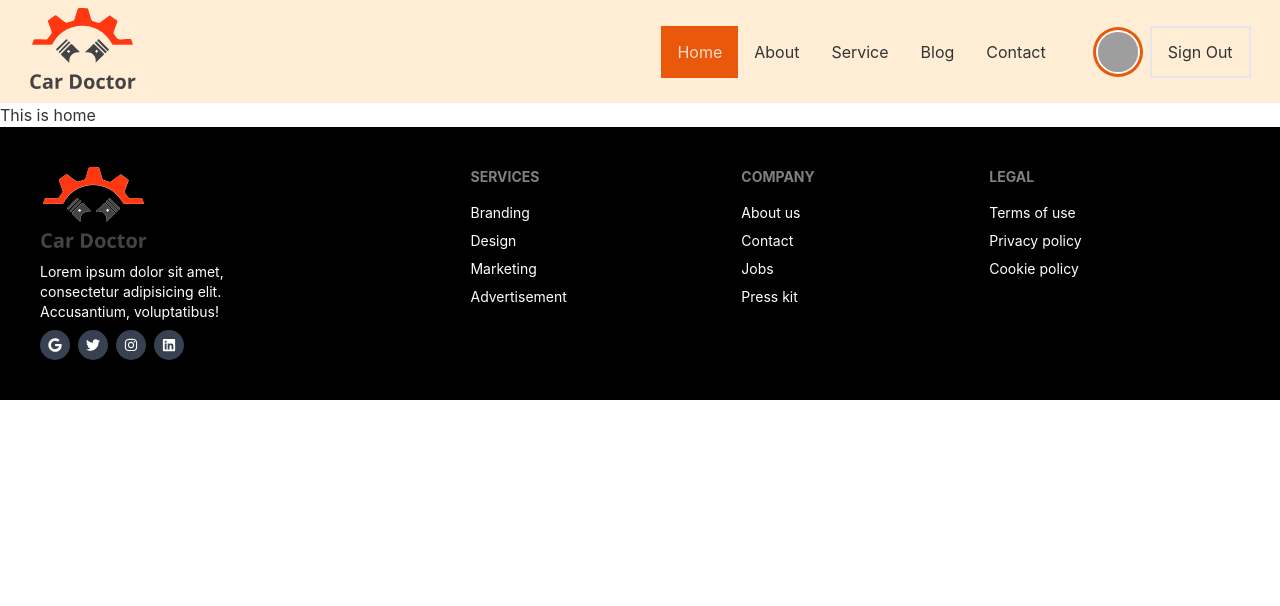
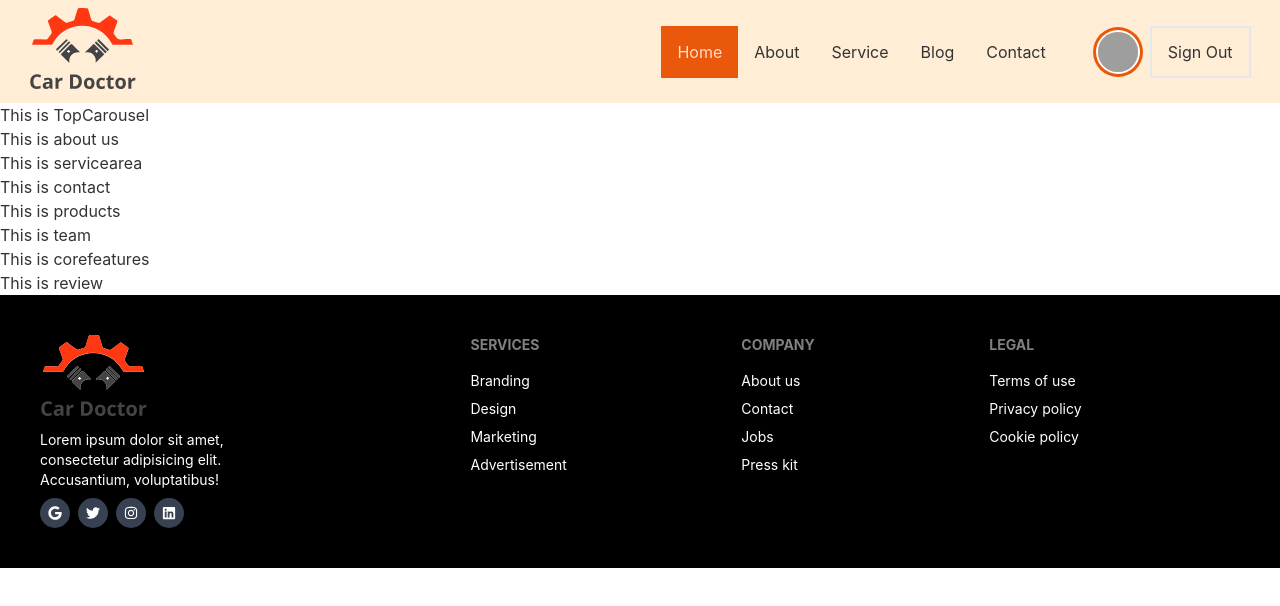
Before and after one commit to Chayti/genius-car-client_vite, a React (Create React App) app: page /home in a window 1280 px wide. Shown: the top 606 px of the page. Built offline with nearby package versions, Linux system fonts and the light colour scheme; grey boxes are pictures that could not be loaded.

Commit message:
all components setup done for home page

```diff
--- /dev/null
+++ b/src/Pages/Home/AboutUs/AboutUs.js
@@ -0,0 +1,11 @@
+import React from 'react';
+
+const AboutUs = () => {
+    return (
+        <div>
+            <h1>This is about us</h1>
+        </div>
+    );
+};
+
+export default AboutUs;
--- /dev/null
+++ b/src/Pages/Home/Contact/Contact.js
@@ -0,0 +1,11 @@
+import React from 'react';
+
+const Contact = () => {
+    return (
+        <div>
+            <h1>This is contact</h1>
+        </div>
+    );
+};
+
+export default Contact;
--- /dev/null
+++ b/src/Pages/Home/CoreFeatures/CoreFeatures.js
@@ -0,0 +1,11 @@
+import React from 'react';
+
+const CoreFeatures = () => {
+    return (
+        <div>
+            <h1>This is corefeatures</h1>
+        </div>
+    );
+};
+
+export default CoreFeatures;
--- a/src/Pages/Home/Home.js
+++ b/src/Pages/Home/Home.js
@@ -1,9 +1,24 @@
 import React from 'react';
+import AboutUs from './AboutUs/AboutUs';
+import Contact from './Contact/Contact';
+import CoreFeatures from './CoreFeatures/CoreFeatures';
+import Products from './Products/Products';
+import Review from './Review/Review';
+import ServiceArea from './ServiceArea/ServiceArea';
+import Team from './Team/Team';
+import TopCarousel from './TopCarousel/TopCarousel';
 
 const Home = () => {
     return (
         <div>
-            <h1>This is home</h1>
+            <TopCarousel></TopCarousel>
+            <AboutUs></AboutUs>
+            <ServiceArea></ServiceArea>
+            <Contact></Contact>
+            <Products></Products>
+            <Team></Team>
+            <CoreFeatures></CoreFeatures>
+            <Review></Review>
         </div>
     );
 };
--- /dev/null
+++ b/src/Pages/Home/Products/Products.js
@@ -0,0 +1,11 @@
+import React from 'react';
+
+const Products = () => {
+    return (
+        <div>
+            <h1>This is products</h1>
+        </div>
+    );
+};
+
+export default Products;
--- /dev/null
+++ b/src/Pages/Home/Review/Review.js
@@ -0,0 +1,11 @@
+import React from 'react';
+
+const Review = () => {
+    return (
+        <div>
+            <h1>This is review</h1>
+        </div>
+    );
+};
+
+export default Review;
--- /dev/null
+++ b/src/Pages/Home/ServiceArea/ServiceArea.js
@@ -0,0 +1,11 @@
+import React from 'react';
+
+const ServiceArea = () => {
+    return (
+        <div>
+            <h1>This is servicearea</h1>
+        </div>
+    );
+};
+
+export default ServiceArea;
--- /dev/null
+++ b/src/Pages/Home/Team/Team.js
@@ -0,0 +1,11 @@
+import React from 'react';
+
+const Team = () => {
+    return (
+        <div>
+            <h1>This is team</h1>
+        </div>
+    );
+};
+
+export default Team;
--- /dev/null
+++ b/src/Pages/Home/TopCarousel/TopCarousel.js
@@ -0,0 +1,11 @@
+import React from 'react';
+
+const TopCarousel = () => {
+    return (
+        <div>
+            <h1>This is TopCarousel</h1>
+        </div>
+    );
+};
+
+export default TopCarousel;
```
